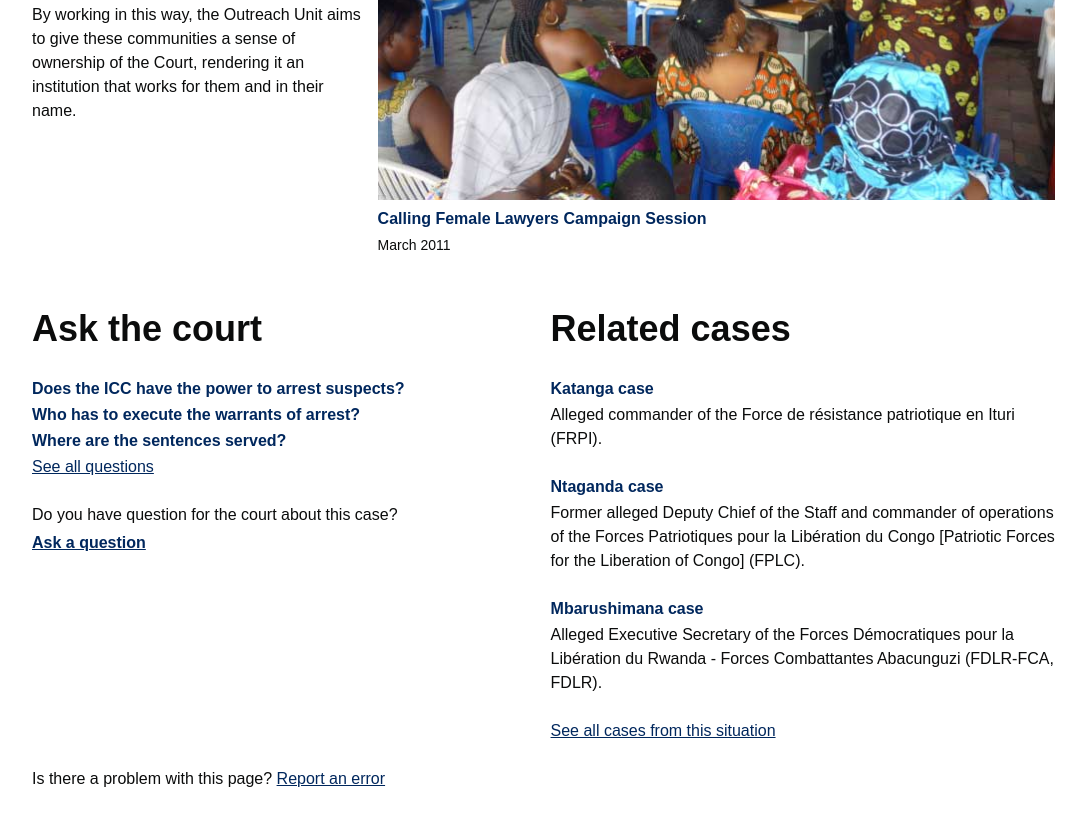
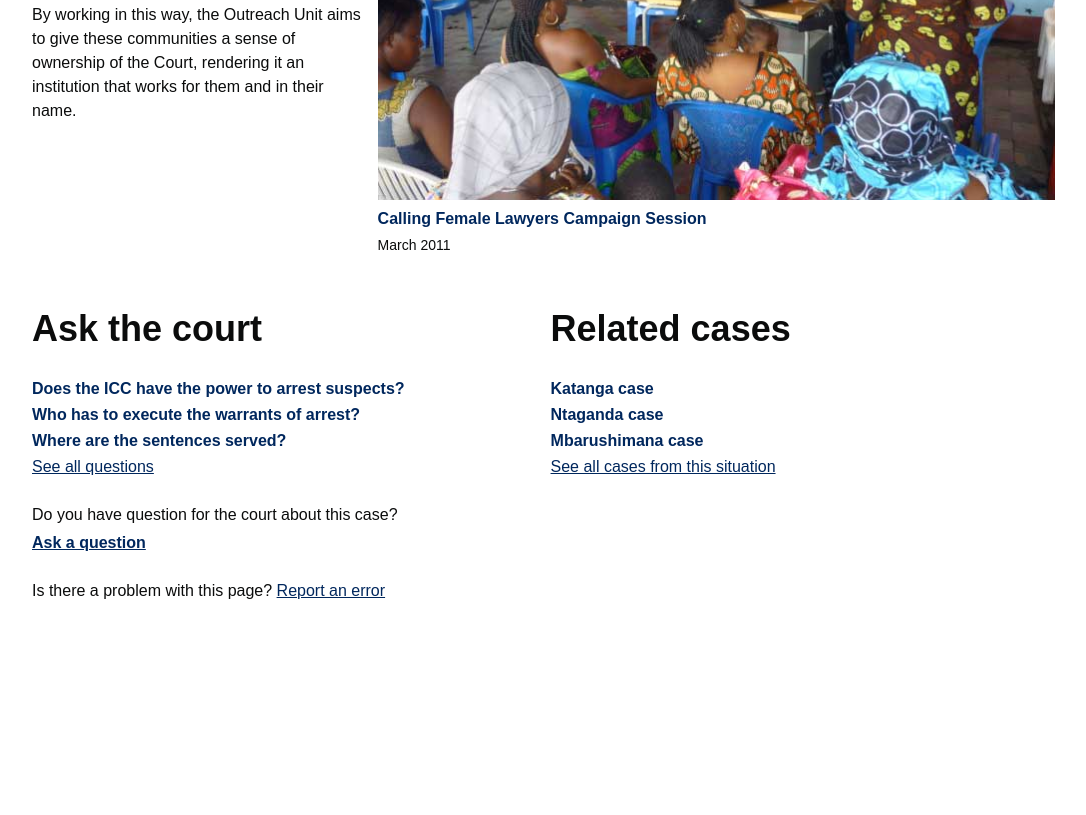
Before and after one commit to DOUGLASDAVIS369/icc-alpha, a plain HTML site: page case.html in a window 1280 px wide. Shown: the part 2744-3559 px from the top of the page, without its empty margins (96-1182 px from the left). After the commit the page ends 3371 px from the top, so only its background shows below. Drawn offline with nearby package versions, Linux system fonts and the light colour scheme.

Commit message:
Removed the related cases description.

```diff
--- a/case.html
+++ b/case.html
@@ -272,15 +272,12 @@
 		<h1 class="section-title">Related cases</h1>
 		<aside class="related-article">
 			<h1 class="article-title"><a href="#">Katanga case</a></h1>
-			<p>Alleged commander of the Force de résistance patriotique en Ituri (FRPI).</p>
 		</aside ><!-- related-article -->
 		<aside class="related-article">
 			<h1 class="article-title"><a href="#">Ntaganda case</a></h1>
-			<p>Former alleged Deputy Chief of the Staff and commander of operations of the Forces Patriotiques pour la Libération du Congo [Patriotic Forces for the Liberation of Congo] (FPLC). </p>
 		</aside ><!-- related-article -->
 		<aside class="related-article">
 			<h1 class="article-title"><a href="#">Mbarushimana case</a></h1>
-			<p>Alleged Executive Secretary of the Forces Démocratiques pour la Libération du Rwanda - Forces Combattantes Abacunguzi (FDLR-FCA, FDLR). </p>
 		</aside><!-- related-article -->
 
 		<p><a href="#">See all cases from this situation</a></p>
```
